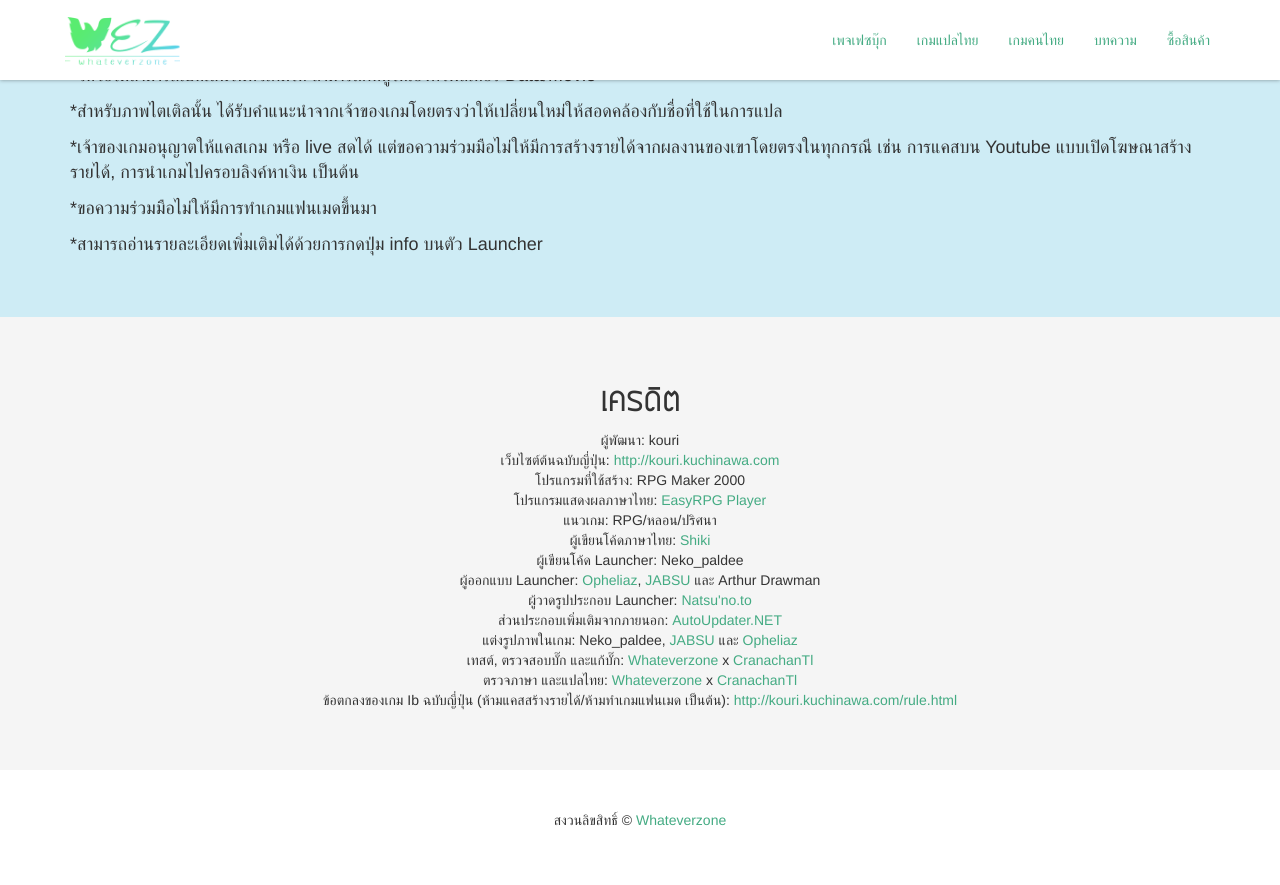
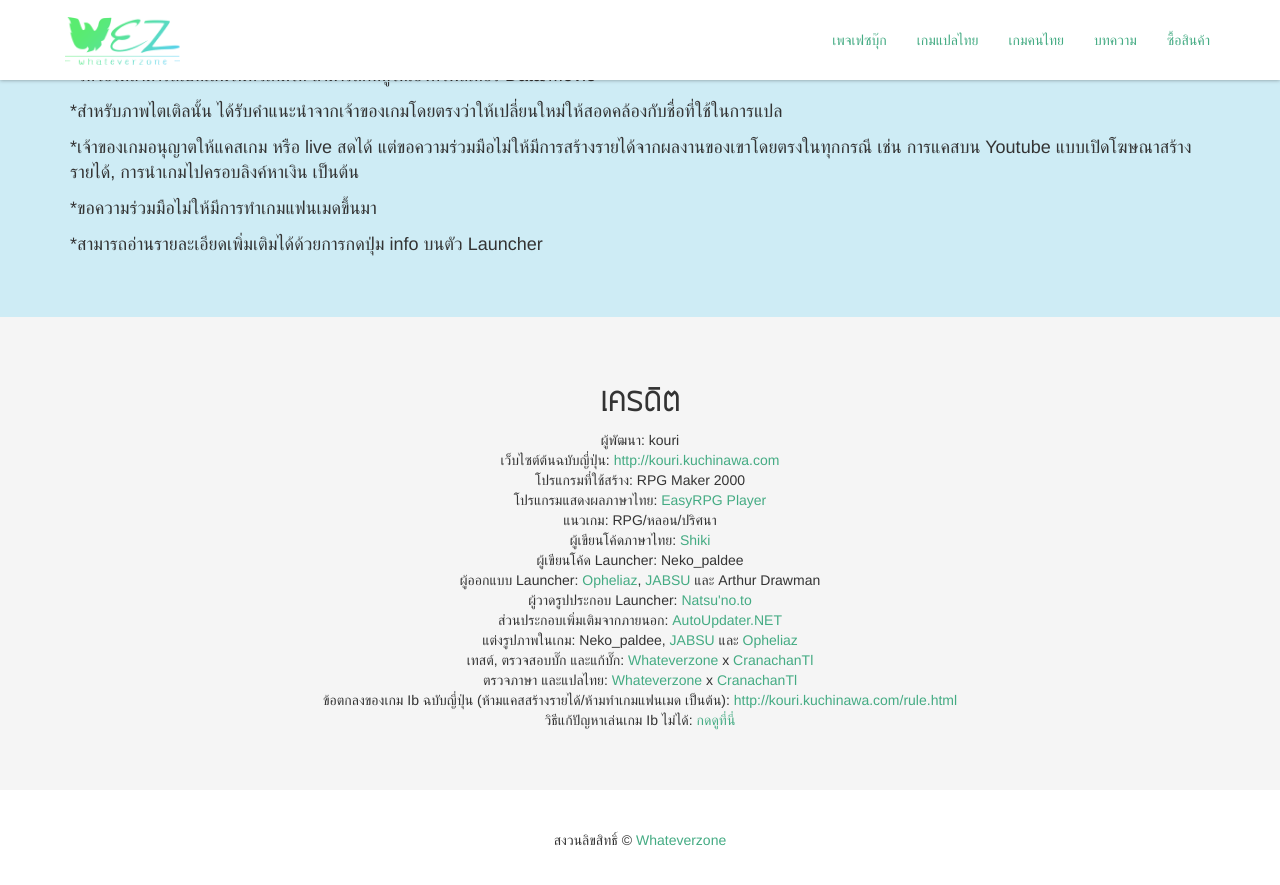
Before and after one commit to pureexe/wez, a Jekyll site: the page built from game/ib.html, in a window 1280 px wide and 900 px high, scrolled down 1442 px. Shown: the top 885 px of the window. Built offline with Jekyll 4.4.1, drawn with Linux system fonts in a browser that asks for light colours.

Commit message:
Update ib.html

```diff
--- a/game/ib.html
+++ b/game/ib.html
@@ -38,6 +38,8 @@ credits:
   content: <a href="https://www.facebook.com/whateverzonepage">Whateverzone</a> x <a href="https://www.facebook.com/CranachanTl-1852660018086094">CranachanTl</a>
 - title: ข้อตกลงของเกม Ib ฉบับญี่ปุ่น (ห้ามแคสสร้างรายได้/ห้ามทำเกมแฟนเมด เป็นต้น)
   content: <a href="http://kouri.kuchinawa.com/rule.html">http://kouri.kuchinawa.com/rule.html</a>
+- title: วิธีแก้ปัญหาเล่นเกม Ib ไม่ได้
+  content: <a href="https://www.facebook.com/whateverzonepage/photos/a.615508648482552/1889077644458973/?type=3&theater">กดดูที่นี่</a>
 
 characters:
 - name: อีฟ
```
